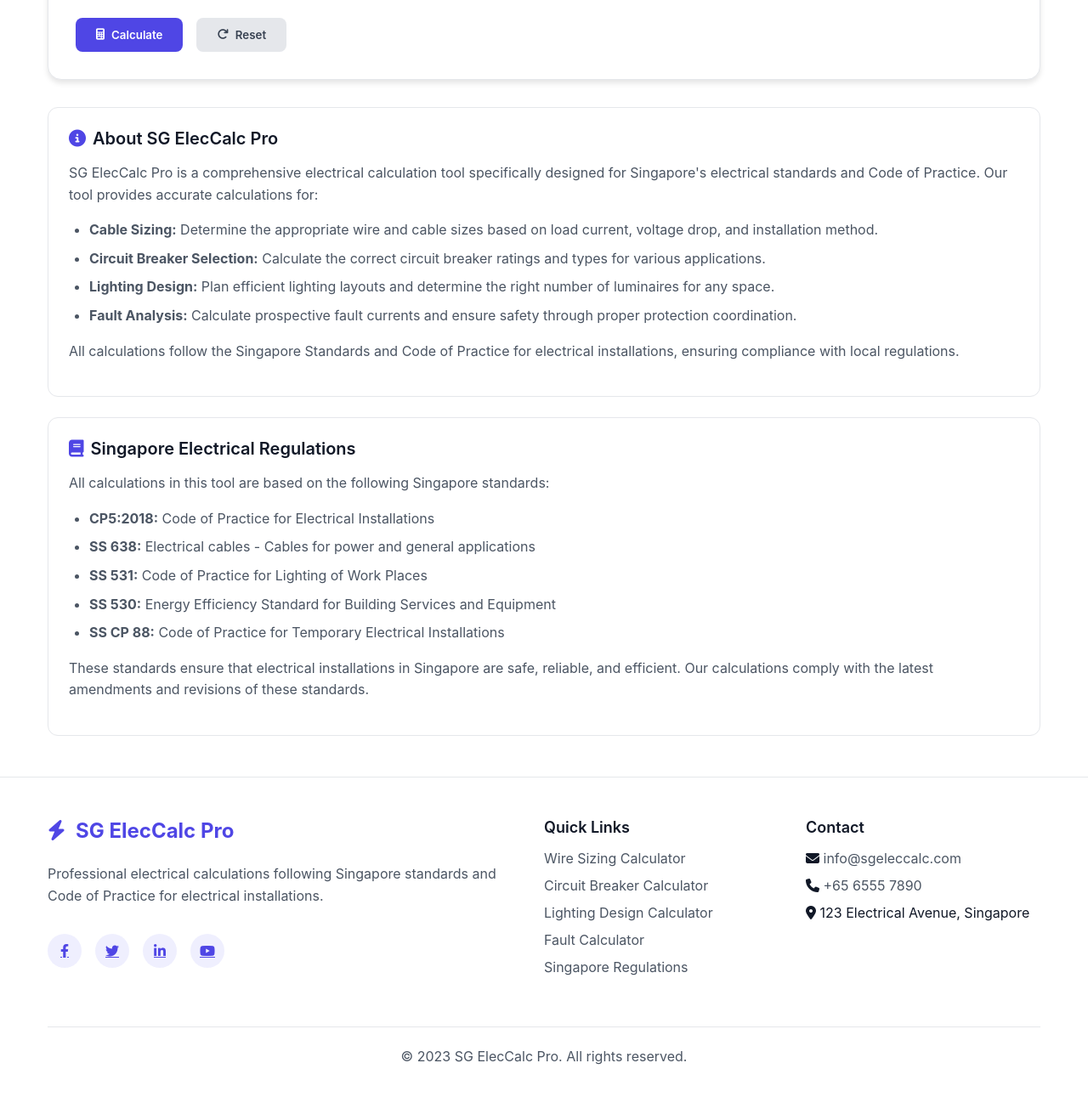
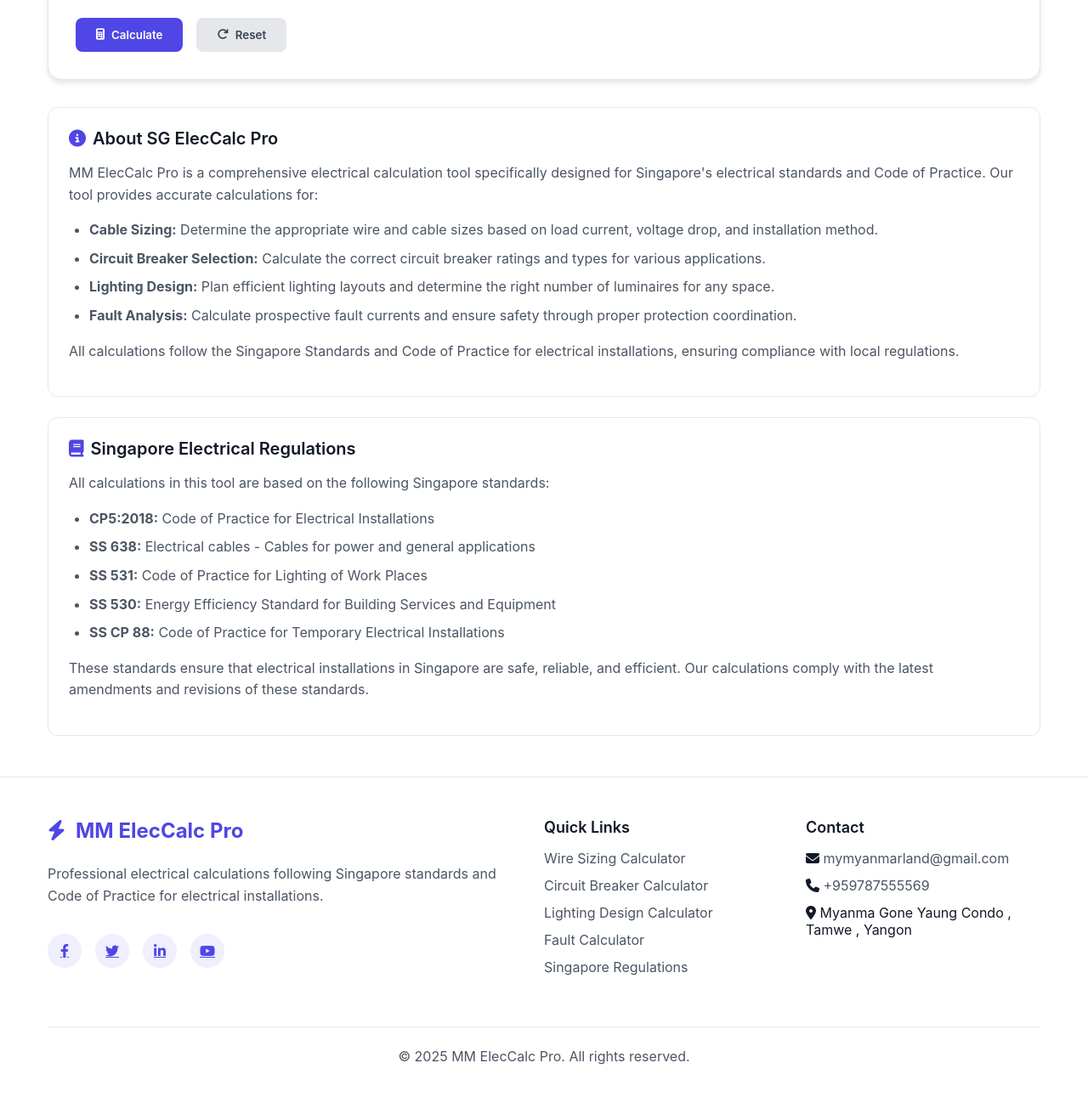
Before and after one commit to jinxrina/electrical-v3-kmn, a plain HTML site: page index.html in a window 1280 px wide. Shown: the part 943-2234 px from the top of the page at 85% size. Drawn offline with Linux system fonts and the light colour scheme.

Commit message:
Update index.html

```diff
--- a/index.html
+++ b/index.html
@@ -1412,7 +1412,7 @@
 
         <section class="info-card" id="about">
             <h2 class="info-card-title"><i class="fas fa-info-circle"></i> About SG ElecCalc Pro</h2>
-            <p>SG ElecCalc Pro is a comprehensive electrical calculation tool specifically designed for Singapore's electrical standards and Code of Practice. Our tool provides accurate calculations for:</p>
+            <p>MM ElecCalc Pro is a comprehensive electrical calculation tool specifically designed for Singapore's electrical standards and Code of Practice. Our tool provides accurate calculations for:</p>
             <ul>
                 <li><strong>Cable Sizing:</strong> Determine the appropriate wire and cable sizes based on load current, voltage drop, and installation method.</li>
                 <li><strong>Circuit Breaker Selection:</strong> Calculate the correct circuit breaker ratings and types for various applications.</li>
@@ -1442,7 +1442,7 @@
                 <div class="footer-logo">
                     <div class="logo">
                         <i class="fas fa-bolt"></i>
-                        <span>SG ElecCalc Pro</span>
+                        <span>MM ElecCalc Pro</span>
                     </div>
                     <p>Professional electrical calculations following Singapore standards and Code of Practice for electrical installations.</p>
                     <div class="social-links">
@@ -1465,14 +1465,14 @@
                 <div class="footer-links" id="contact">
                     <h3>Contact</h3>
                     <ul>
-                        <li><i class="fas fa-envelope"></i> <a href="mailto:info@sgeleccalc.com">info@sgeleccalc.com</a></li>
-                        <li><i class="fas fa-phone"></i> <a href="tel:+6565557890">+65 6555 7890</a></li>
-                        <li><i class="fas fa-map-marker-alt"></i> 123 Electrical Avenue, Singapore</li>
+                        <li><i class="fas fa-envelope"></i> <a href="mailto:info@sgeleccalc.com">mymyanmarland@gmail.com</a></li>
+                        <li><i class="fas fa-phone"></i> <a href="tel:+6565557890">+959787555569</a></li>
+                        <li><i class="fas fa-map-marker-alt"></i> Myanma Gone Yaung Condo , Tamwe , Yangon </li>
                     </ul>
                 </div>
             </div>
             <div class="copyright">
-                <p>&copy; 2023 SG ElecCalc Pro. All rights reserved.</p>
+                <p>&copy; 2025 MM ElecCalc Pro. All rights reserved.</p>
             </div>
         </div>
     </footer>
```
